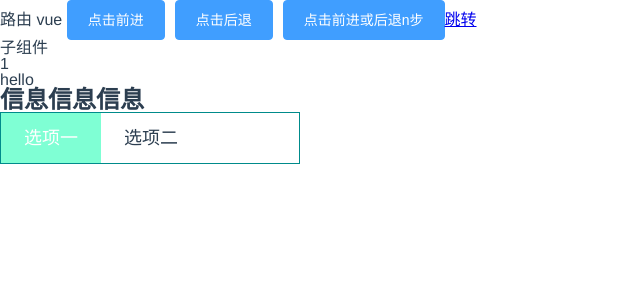
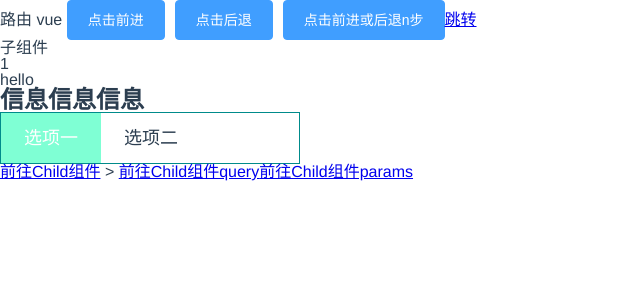
Before and after one commit to huangyx1016/vue2-demo, a Vue app: page /routerUseExample/child in a window 1280 px wide. Shown: the top 300 px of the page, without its empty margins (0-640 px from the left). Built offline with nearby package versions, Linux system fonts and the light colour scheme.

Commit message:
feat:子父组件传值

```diff
--- a/src/router/index.js
+++ b/src/router/index.js
@@ -190,7 +190,7 @@ const routes = [
         // props:{a:1,b:'hello'}
 
         //props的第二种写法，值为布尔值，若布尔值为真，就会把该路由组件收到的所有params参数，以props的形式传给Detail组件。
-        // props:true
+        //props: true,
 
         //props的第三种写法，值为函数
         props($route) {
--- a/src/views/HomeView.vue
+++ b/src/views/HomeView.vue
@@ -241,6 +241,7 @@ export default {
     },
   },
   mounted() {
+    console.log("params", this.$route.params.id);
     this.jsArrAndStringFnTest();
     //export import es6规范
     console.log(exportData); //es6的导出导出  export import
--- a/src/views/componentUseExample/componentUseExample.vue
+++ b/src/views/componentUseExample/componentUseExample.vue
@@ -9,6 +9,9 @@
     <!-- 全局组件 -->
     <hello-com />
     <globalCom />
+    <el-button type="primary" @click="getSchoolComData"
+      >点击获取School子组件里的数据</el-button
+    >
   </div>
 </template>
 
@@ -31,6 +34,7 @@ export default {
         studentName: "张三",
         age: 18,
       },
+      title: "父组件",
     };
   },
   computed: {},
@@ -40,6 +44,9 @@ export default {
       //   console.log(this.$refs.titleDom); //获取真实DOM元素
       console.log(this.$refs.schoolDom); //获取school组件实例对象 vueComponent
     },
+    getSchoolComData() {
+      console.log("school子组件的数据", this.$refs.schoolDom.studentComTile);
+    },
   },
   created() {},
   mounted() {},
--- a/src/views/componentUseExample/components/school.vue
+++ b/src/views/componentUseExample/components/school.vue
@@ -6,6 +6,7 @@
     <h2>学校地址:{{ myAddress }}</h2>
     <button @click="showName">点击提示学校名</button>
     <button @click="updateAddress">尝试修改props接收的address</button>
+    <button @click="getFatherData">点击获取父组件里的数据</button>
     <StudentCom :title="studentComTile" />
   </div>
 </template>
@@ -46,6 +47,9 @@ export default {
     updateAddress() {
       this.myAddress = "福州市";
     },
+    getFatherData() {
+      console.log(this.$parent.title);
+    },
   },
   created() {},
   mounted() {},
--- a/src/views/routerUseExample/components/Child.vue
+++ b/src/views/routerUseExample/components/Child.vue
@@ -19,7 +19,11 @@ export default {
   watch: {},
   methods: {},
   created() {},
-  mounted() {},
+  mounted() {
+    console.log("child", this.$route);
+    console.log("query", this.$route.query.id);
+    console.log("params", this.$route.params.id);
+  },
 };
 </script>
 <style lang="scss" scoped></style>
--- a/src/views/routerUseExample/routerUseExample.vue
+++ b/src/views/routerUseExample/routerUseExample.vue
@@ -31,6 +31,24 @@
         </div>
       </div>
     </div>
+    <router-link :to="`/routerUseExample/Child?id=${id}`"
+      >前往Child组件</router-link
+    >
+    <!-- <router-link
+      :to="{
+        path: '/routerUseExample/Child',
+        params: { key: '1', id: 555 },
+      }"
+      >asdasdasd</router-link -->
+    >
+    <!-- query与path搭配使用 -->
+    <router-link :to="{ path: '/routerUseExample/Child', query: { id: 2 } }"
+      >前往Child组件query</router-link
+    >
+    <!-- params必须与name使用 -->
+    <router-link :to="{ name: 'home', params: { id: 2 } }"
+      >前往Child组件params</router-link
+    >
   </div>
 </template>
 
@@ -46,6 +64,7 @@ export default {
         { id: 2, name: "选项二" },
       ],
       tabIndex: 0,
+      id: 2,
     };
   },
   computed: {},
```
